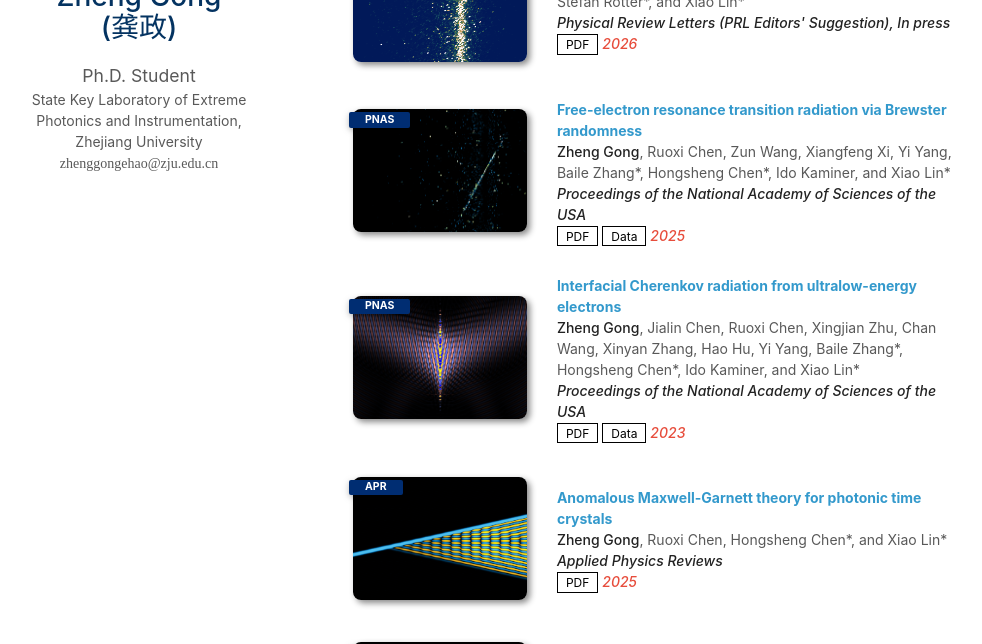
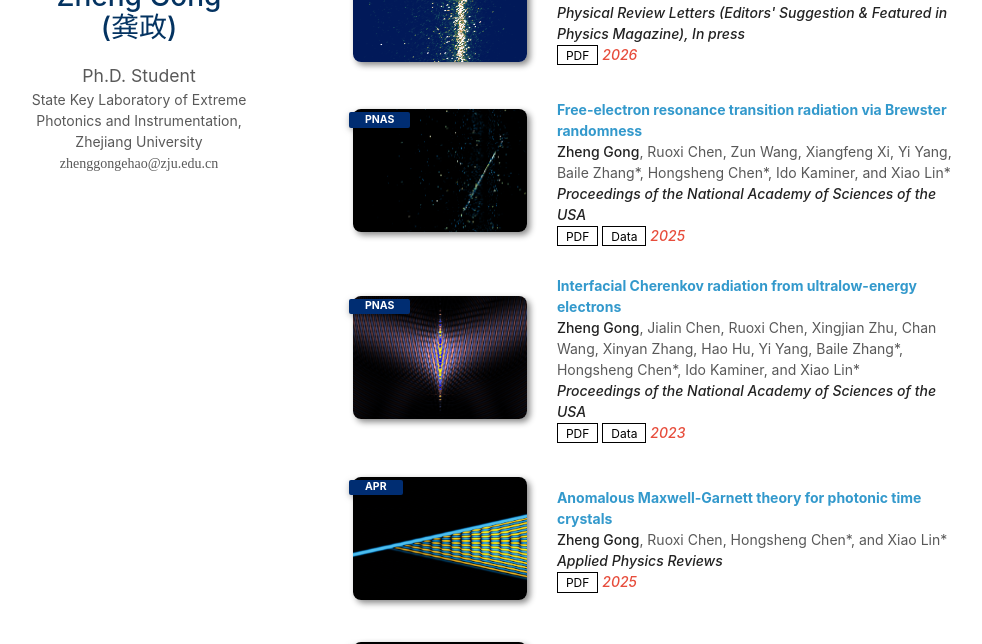
Before and after one commit to zhenggongehao/zhenggongehao.github.io, a Jekyll site: the page built from index.md, in a window 1280 px wide and 900 px high, scrolled down 365 px, cut to the strip 256-900 px from the top of the window. Shown: the whole strip, without its empty margins (137-1119 px from the left). Built offline with Jekyll 4.4.1, drawn with Linux system fonts in a browser that asks for light colours; nearby versions of some CDN libraries; a style sheet for code colours, icons or effects is not loaded; our own code applies the rules of GitHub Pages for plain Markdown files.

Commit message:
update files

```diff
--- a/_data/publications.yml
+++ b/_data/publications.yml
@@ -2,7 +2,7 @@ main:
   - title: Brewster-anomaly delocalization for free-electron radiation
     authors: <strong>Zheng Gong</strong>, Xiangfeng Xi, Hongsheng Chen, Owen D. Miller*, Stefan Rotter*, and Xiao Lin*
     conference_short: PRL
-    conference: <strong>Physical Review Letters (PRL Editors' Suggestion), In press</strong>
+    conference: <strong>Physical Review Letters (Editors' Suggestion & Featured in Physics Magazine), In press</strong>
     pdf: ./assets/files/20260729_combinedPDF_BrewsterAnomaliesFree-electron.pdf
     data:
     bibtex:
```
